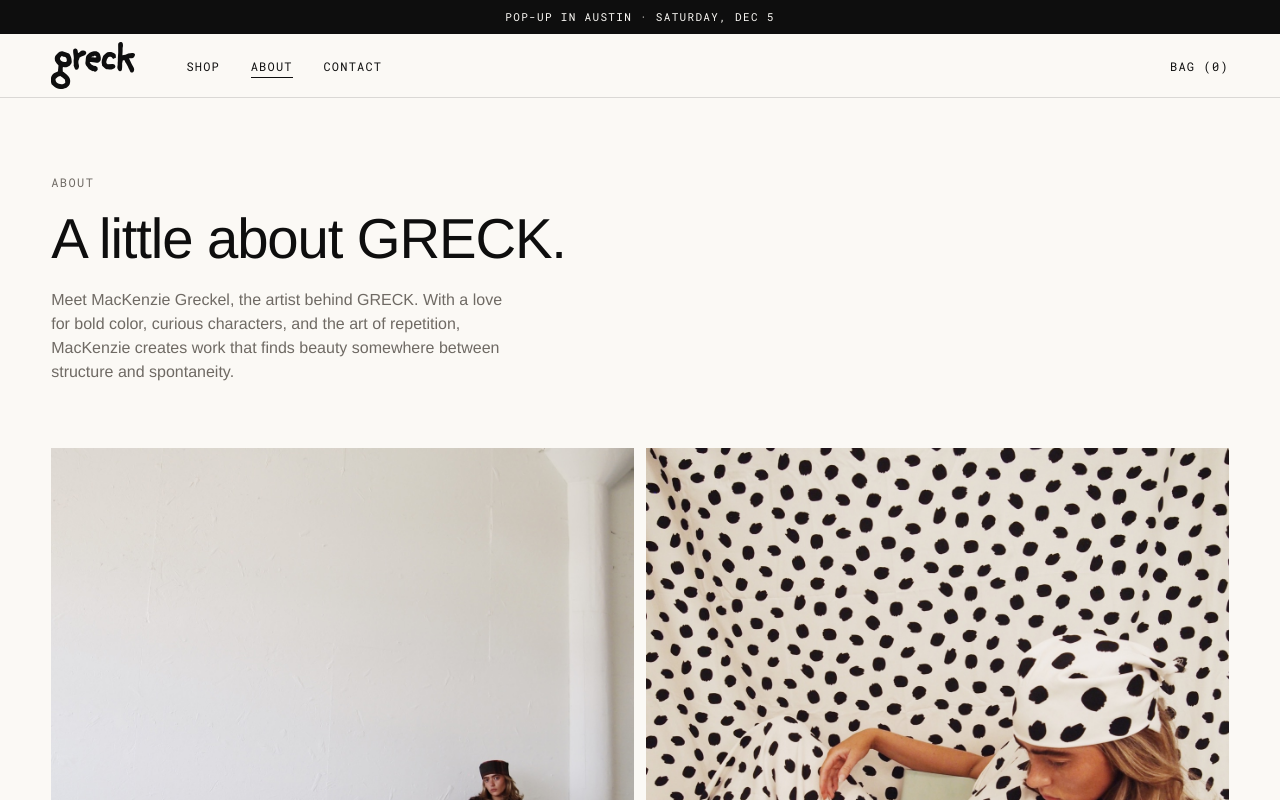
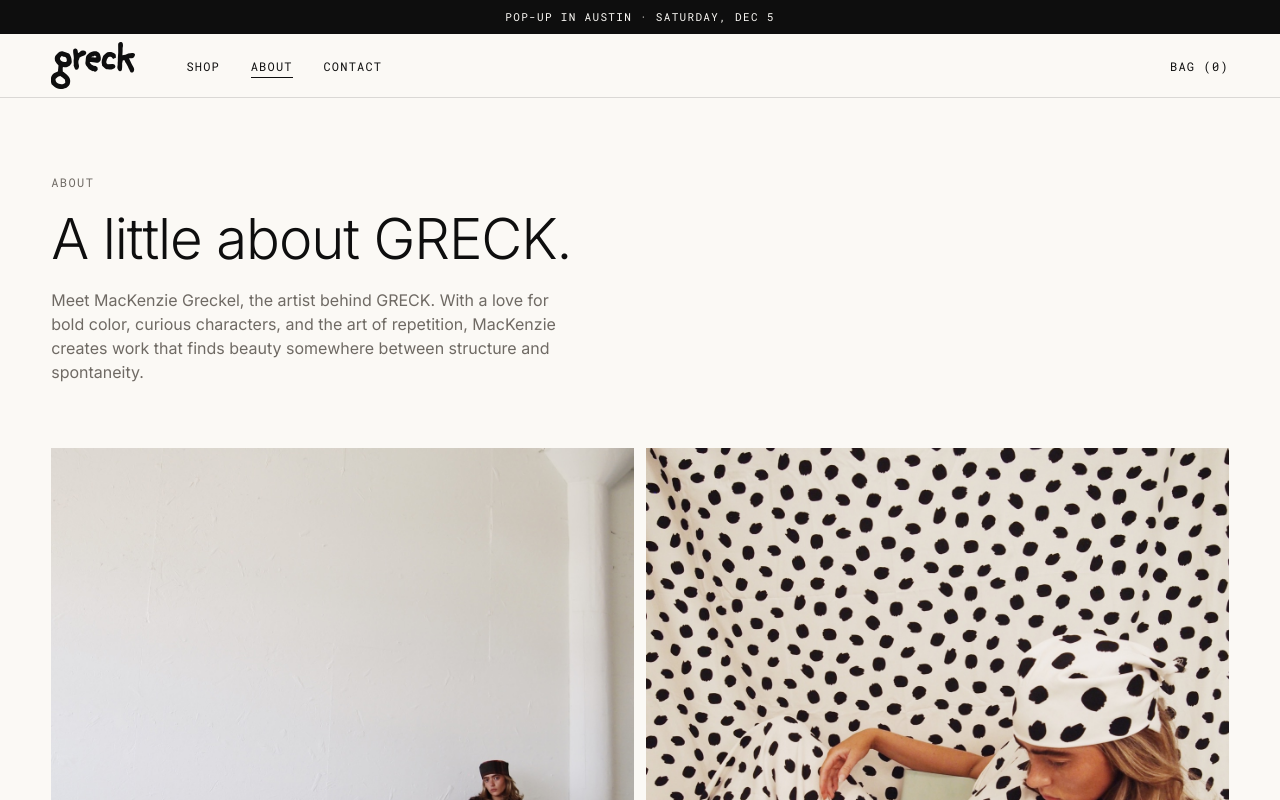
Before and after one commit to BrookeRogersDesign/GreckWeb, a plain HTML site: page about.html in a window 1280 px wide. Shown: the top 800 px of the page. Drawn offline with Linux system fonts and the light colour scheme; a web font is replaced by a local one.

Commit message:
Use Inter as the backup font so headlines don't render slanted
Co-Authored-By: Claude Opus 5.5 <noreply@anthropic.com>

```diff
--- a/about.html
+++ b/about.html
@@ -8,8 +8,8 @@
   <link rel="icon" href="favicon.svg" type="image/svg+xml">
   <link rel="preconnect" href="https://fonts.googleapis.com">
   <link rel="preconnect" href="https://fonts.gstatic.com" crossorigin>
-  <link href="https://fonts.googleapis.com/css2?family=Roboto+Mono:wght@400;500&display=swap" rel="stylesheet">
-  <link rel="stylesheet" href="styles.css?v=19">
+  <link href="https://fonts.googleapis.com/css2?family=Inter:ital,wght@0,300;0,400;1,300;1,400&family=Roboto+Mono:wght@400;500&display=swap" rel="stylesheet">
+  <link rel="stylesheet" href="styles.css?v=20">
 </head>
 <body data-page="about">
   <div data-header></div>
--- a/styles.css
+++ b/styles.css
@@ -13,7 +13,7 @@
   --olive: #515211;
   --red: #FC2E04;
 
-  --sans: 'Neue Montreal', 'Helvetica Neue', Arial, sans-serif;
+  --sans: 'Neue Montreal', 'Inter', 'Helvetica Neue', Arial, sans-serif;
   --mono: 'Roboto Mono', ui-monospace, Menlo, monospace;
 
   --gutter: clamp(16px, 4vw, 56px);
```
Also changed, not shown: care.html (+2 -2 lines), contact.html (+2 -2 lines), index.html (+2 -2 lines), popup.html (+2 -2 lines), product.html (+2 -2 lines), shop.html (+2 -2 lines).
